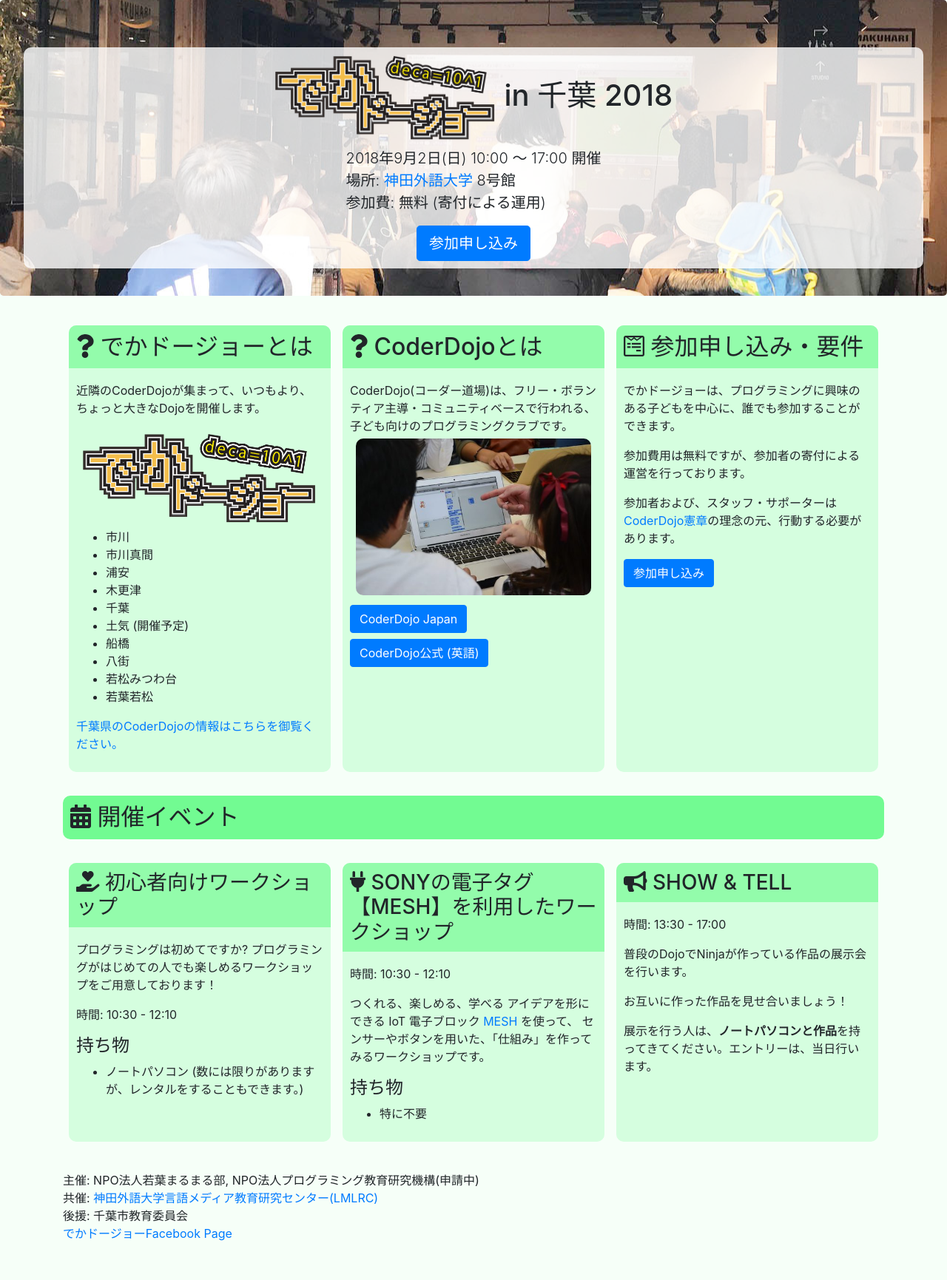
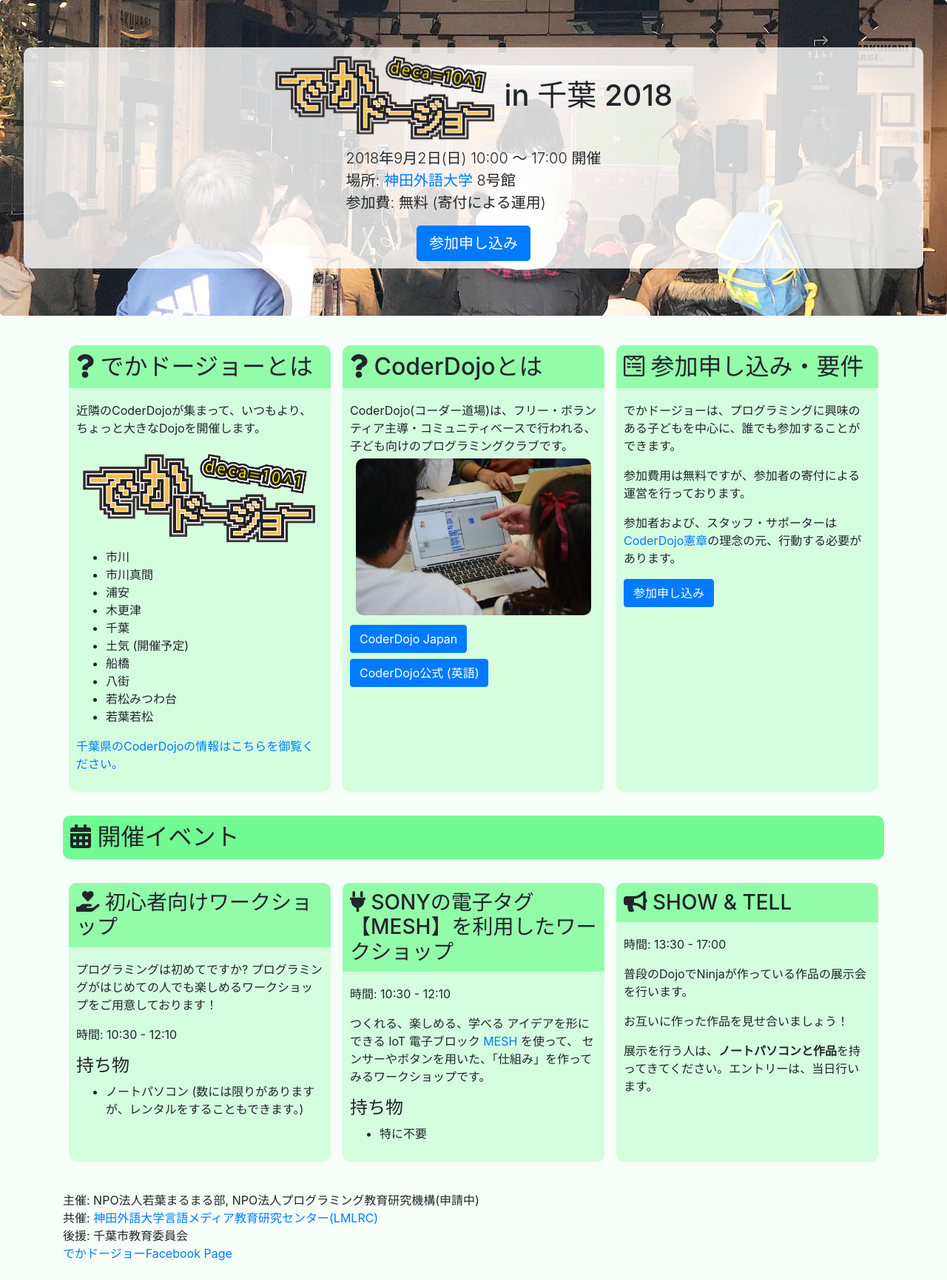
Before and after one commit to coderdojo-chiba-pref/coderdojo-chiba-pref.github.io, a Jekyll site: the page decadojo2018-9.html, which Jekyll copies as it is, in a window 1280 px wide. Shown: the whole page at 74% size. Built offline with Jekyll 4.4.1, drawn with Linux system fonts in a browser that asks for light colours; nearby versions of some CDN libraries; before the commit the page ends 1704 px from its top, so only the background shows below that.

Commit message:
Fix for mobile

```diff
--- a/decadojo2018-9.html
+++ b/decadojo2018-9.html
@@ -13,7 +13,7 @@
         .jumbotron {
             background-image: url('images/deca2018/decadojo2018.jpg');
             background-position: center;
-            height: 400px;
+            min-height: 400px;
         }
 
         .jumbotron .text {
@@ -67,7 +67,7 @@
 </div>
 <div class="container">
     <div class="row mx-0">
-        <div class="col box m-2">
+        <div class="col-md box m-2">
             <h2><i class="fas fa-question"></i> でかドージョーとは</h2>
             <div class="body">
                 <p>近隣のCoderDojoが集まって、いつもより、ちょっと大きなDojoを開催します。</p>
@@ -90,7 +90,7 @@
                 <p><a href="/" target="_blank">千葉県のCoderDojoの情報はこちらを御覧ください。</a></p>
             </div>
         </div>
-        <div class="col box m-2">
+        <div class="col-md box m-2">
             <h2><i class="fas fa-question"></i> CoderDojoとは</h2>
             <div class="body">
                 CoderDojo(コーダー道場)は、フリー・ボランティア主導・コミュニティベースで行われる、子ども向けのプログラミングクラブです。
@@ -107,7 +107,7 @@
                 </div>
             </div>
         </div>
-        <div class="col box m-2">
+        <div class="col-md box m-2">
             <h2><i class="fab fa-wpforms"></i> 参加申し込み・要件</h2>
             <div class="body">
                 <p>でかドージョーは、プログラミングに興味のある子どもを中心に、誰でも参加することができます。</p>
@@ -121,7 +121,7 @@
 
     <h2 class="my-4 event-head"><i class="fas fa-calendar-alt"></i> 開催イベント</h2>
     <div class="row mx-0">
-        <div class="col box m-2">
+        <div class="col-md box m-2">
             <h3><i class="fas fa-hand-holding-heart"></i> 初心者向けワークショップ</h3>
             <div class="body">
                 <p>プログラミングは初めてですか? プログラミングがはじめての人でも楽しめるワークショップをご用意しております！</p>
@@ -134,7 +134,7 @@
                 </ul>
             </div>
         </div>
-        <div class="col box m-2">
+        <div class="col-md box m-2">
             <h3><i class="fas fa-plug"></i> SONYの電子タグ【MESH】を利用したワークショップ</h3>
             <div class="body">
                 <p>
@@ -150,7 +150,7 @@
                 </ul>
             </div>
         </div>
-        <div class="col box m-2">
+        <div class="col-md box m-2">
             <h3><i class="fas fa-bullhorn"></i> SHOW & TELL</h3>
             <div class="body">
                 <p>時間: 13:30 - 17:00</p>
```
